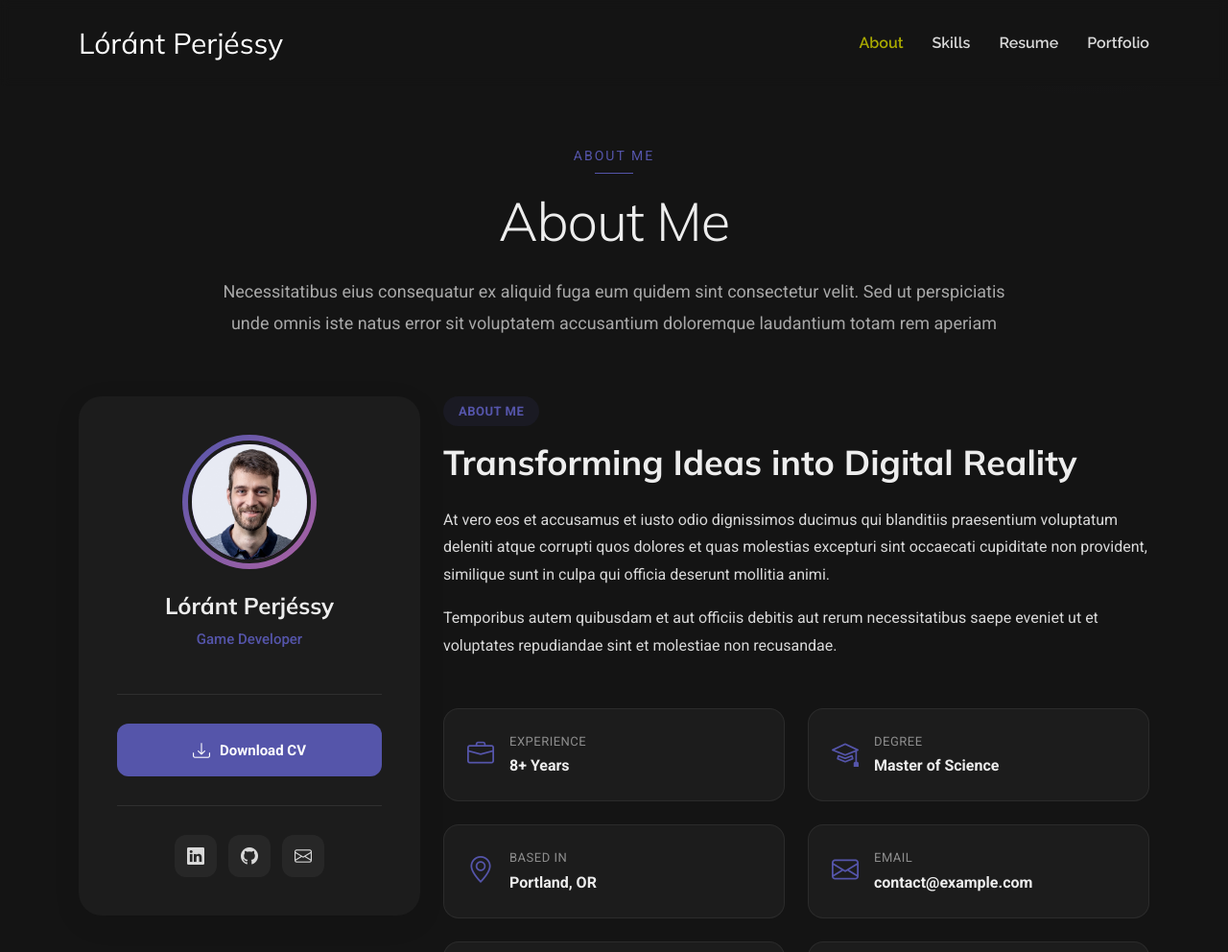
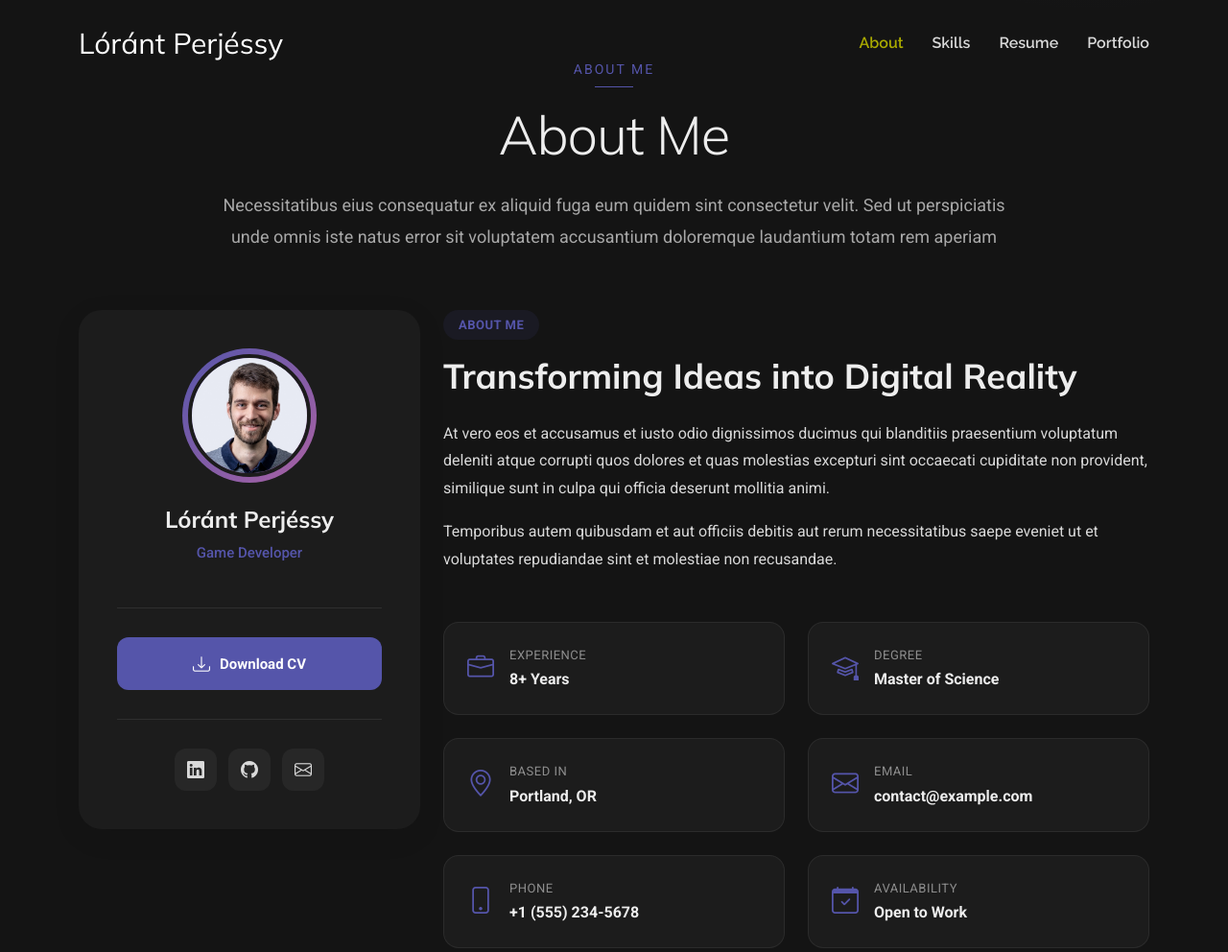
Before and after one commit to lostlont/lostlont.github.io, a plain HTML site: page cv/index.html in a window 1280 px wide. Shown: the top 992 px of the page at 96% size. Drawn offline with nearby package versions, Linux system fonts and the light colour scheme.

Commit message:
Reverted navbar blur as it had issues in mobile view

```diff
--- a/cv/assets/css/main.css
+++ b/cv/assets/css/main.css
@@ -151,7 +151,6 @@ h6 {
   padding: 15px 0;
   transition: all 0.5s;
   z-index: 997;
-  backdrop-filter: blur(5px);
 }
 
 .header .logo {
--- a/cv/index.html
+++ b/cv/index.html
@@ -37,7 +37,7 @@
 
 <body class="index-page">
 
-  <header id="header" class="header d-flex align-items-center sticky-top">
+  <header id="header" class="header d-flex align-items-center fixed-top">
     <div class="container-fluid container-xl position-relative d-flex align-items-center">
 
       <a href="index.html" class="logo d-flex align-items-center me-auto">
```
